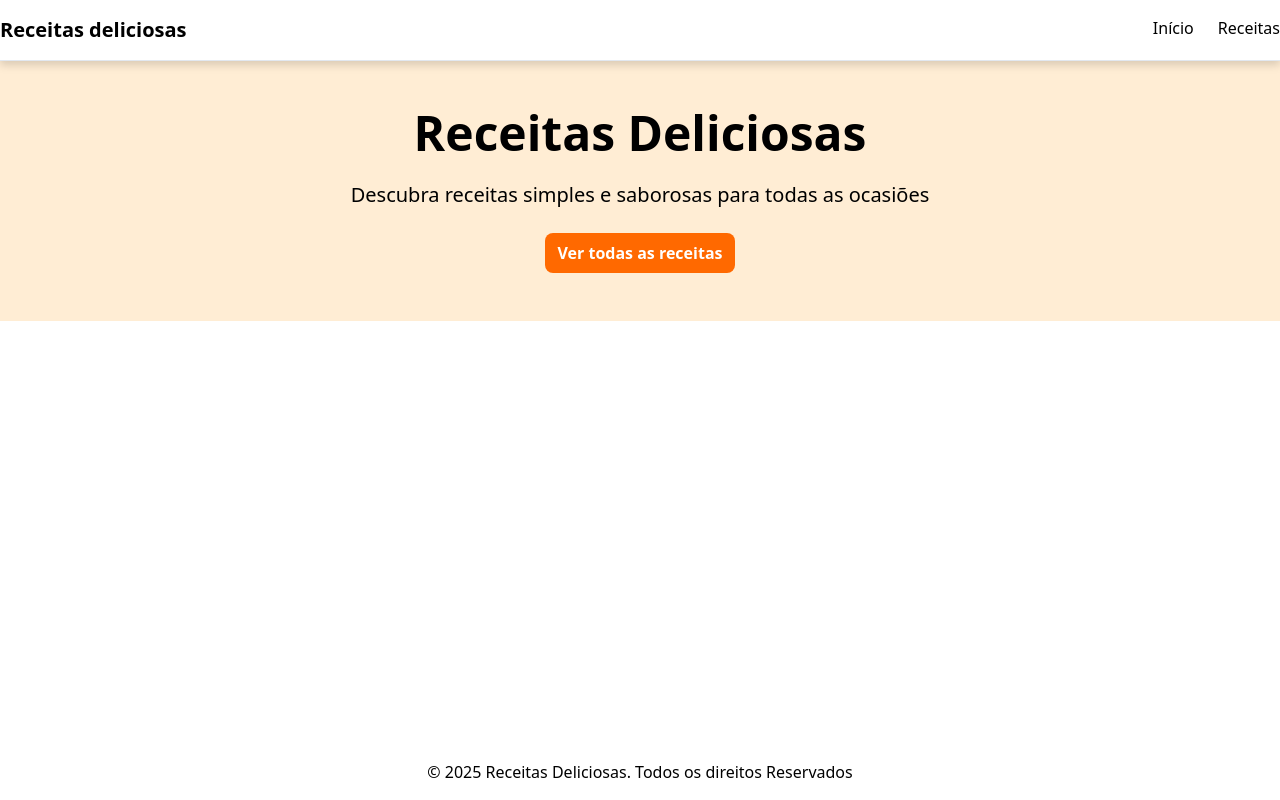
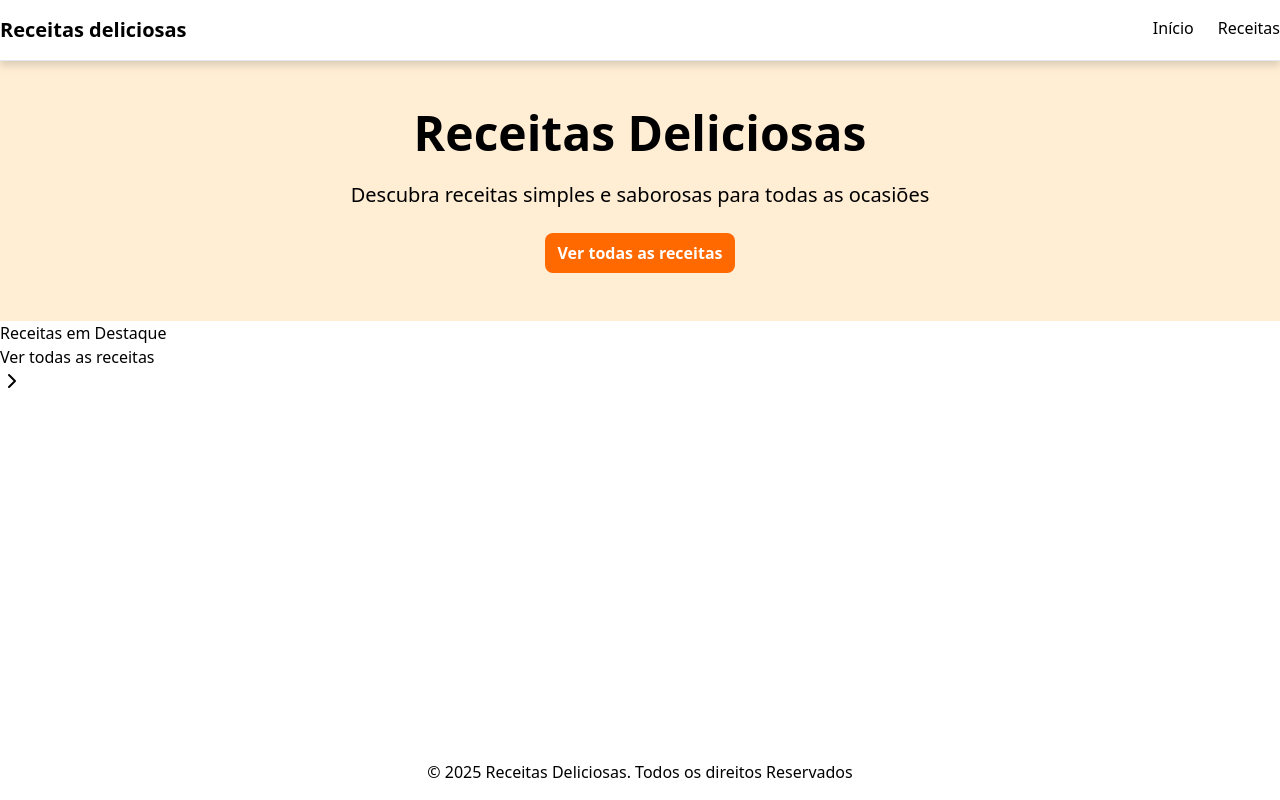
Before and after one commit to meloluvert/site-receitas-capacitacao, a Next.js app: page / in a window 1280 px wide. Built offline with nearby package versions, Linux system fonts and the light colour scheme.

Commit message:
feat:estrutura da secao receitas em destaque

```diff
--- a/src/app/page.tsx
+++ b/src/app/page.tsx
@@ -1,3 +1,4 @@
+import { ChevronRight } from "lucide-react";
 import Link from "next/link";
 export default function Home() {
   return (
@@ -16,6 +17,17 @@
           </Link>
         </div>
       </section>
+
+      <section>
+        <div className="container mx-auto">
+          <h2>Receitas em Destaque</h2>
+
+          <Link href="/receitas">
+          Ver todas as receitas
+          <ChevronRight/>
+          </Link>
+        </div>
+      </section>
     </main>
   );
 }
```
Also changed, not shown: package.json (+6 -5 lines), 1 other file (tests, documents, lock files or other folders).
